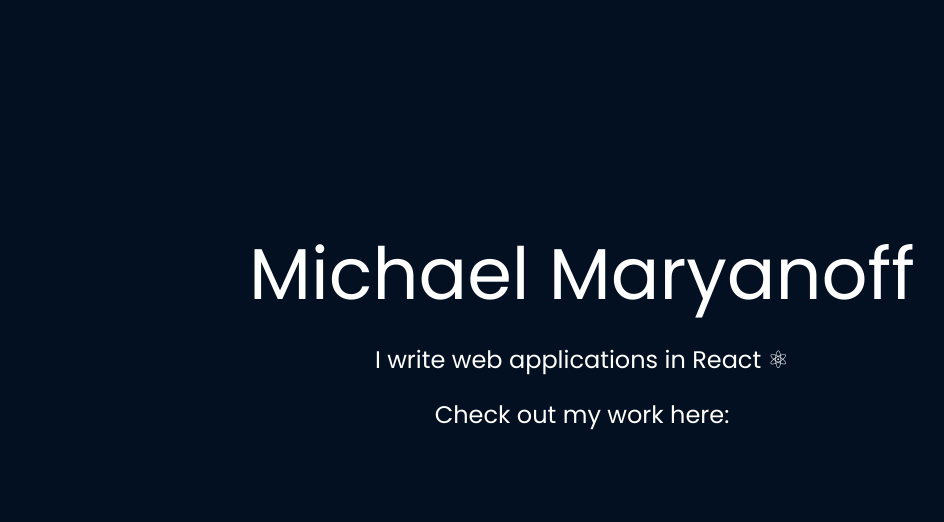
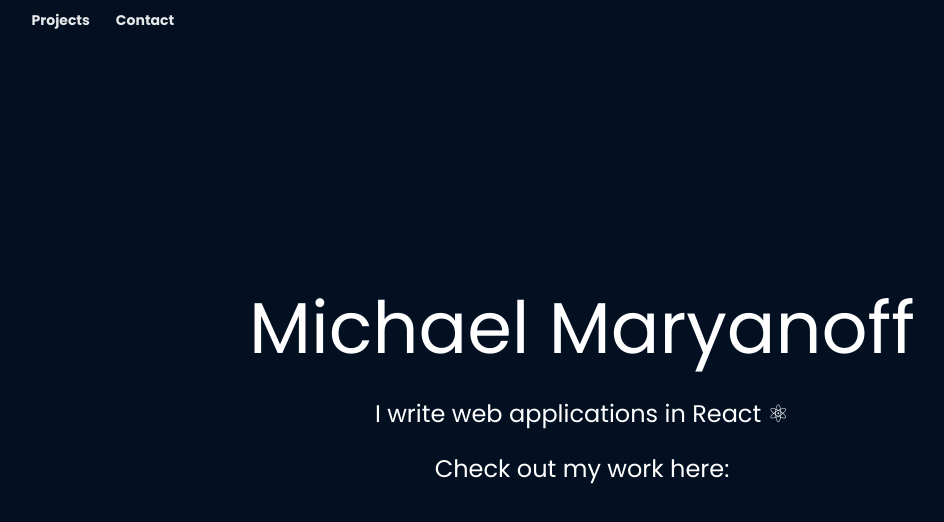
Before and after one commit to michaelmaryanoff/personal-page, a React (Create React App) app: page /projects in a window 1280 px wide. Shown: the top 522 px of the page, without its empty margins (58-1002 px from the left). Built offline with nearby package versions, Linux system fonts and the light colour scheme.

Commit message:
Basic menu

```diff
--- a/src/components/App.js
+++ b/src/components/App.js
@@ -2,11 +2,13 @@
 
 import React from 'react';
 
-import MainPage from './pages/MainPage'
+import MainPage from './pages/MainPage';
+import MainMenu from './menus/MainMenu';
 
 const App = () => {
   return (
     <div>
+      <MainMenu />
       <MainPage />
     </div>
   );
--- /dev/null
+++ b/src/components/menus/MainMenu.js
@@ -0,0 +1,16 @@
+import React from 'react';
+
+import MenuItem from './MenuItem';
+
+const MainMenu = () => {
+  return (
+    <div className="ui secondary inverted menu">
+      <div className="ui container">
+        <MenuItem label="Projects" />
+        <MenuItem label="Contact" />
+      </div>
+    </div>
+  );
+};
+
+export default MainMenu;
--- /dev/null
+++ b/src/components/menus/MenuItem.js
@@ -0,0 +1,7 @@
+import React from 'react';
+
+const MenuItem = props => {
+  return <div className="header item">{props.label}</div>;
+};
+
+export default MenuItem;
```
